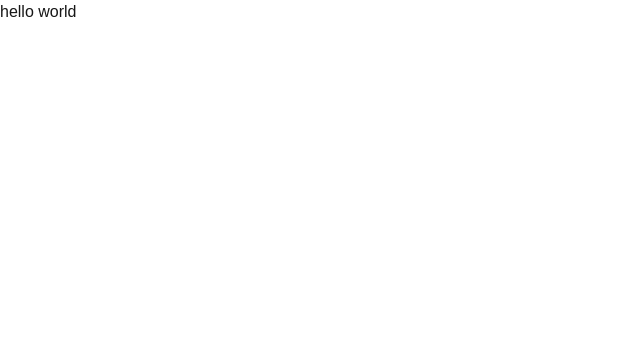
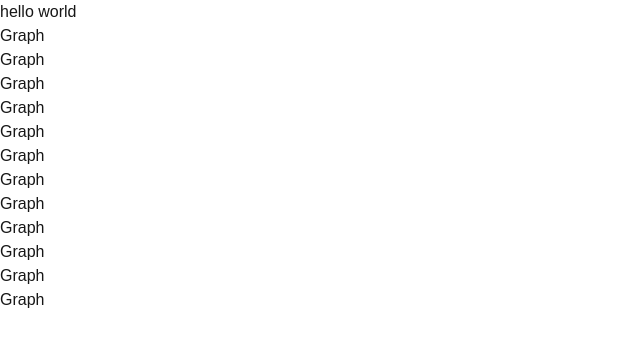
Before and after one commit to nooneknowspeter/fCC_scatterplot-graph, a Next.js app: page / in a window 1280 px wide. Shown: the top 346 px of the page, without its empty margins (0-640 px from the left). Built offline with nearby package versions, Linux system fonts and the light colour scheme.

Commit message:
added Graph component
setup junction file for centralized imp and exp

```diff
--- /dev/null
+++ b/src/app/components/Centralized.tsx
@@ -0,0 +1,3 @@
+import Graph from "./Graph";
+
+export { Graph };
--- /dev/null
+++ b/src/app/components/Graph.tsx
@@ -0,0 +1,22 @@
+import React from "react";
+
+const Graph = () => {
+  return (
+    <>
+      <div>Graph</div>
+      <div>Graph</div>
+      <div>Graph</div>
+      <div>Graph</div>
+      <div>Graph</div>
+      <div>Graph</div>
+      <div>Graph</div>
+      <div>Graph</div>
+      <div>Graph</div>
+      <div>Graph</div>
+      <div>Graph</div>
+      <div>Graph</div>
+    </>
+  );
+};
+
+export default Graph;
--- a/src/app/page.tsx
+++ b/src/app/page.tsx
@@ -1,7 +1,10 @@
+import { Graph } from "./components/Centralized";
+
 export default function Home() {
   return (
     <>
       <h1 className="font-bold text-center">hello world</h1>
+      <Graph />
     </>
   );
 }
```
